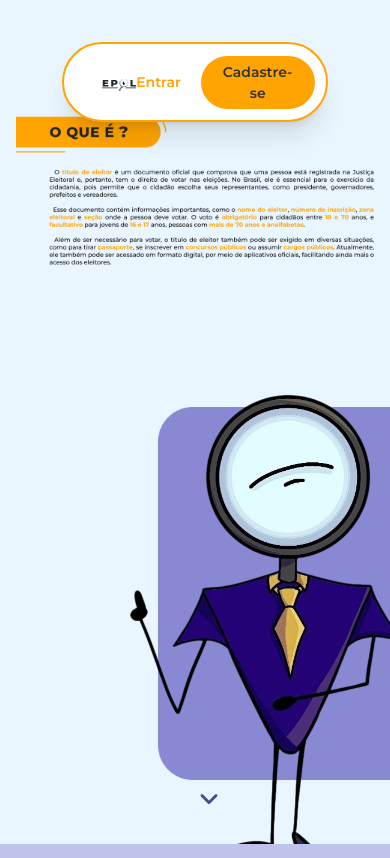
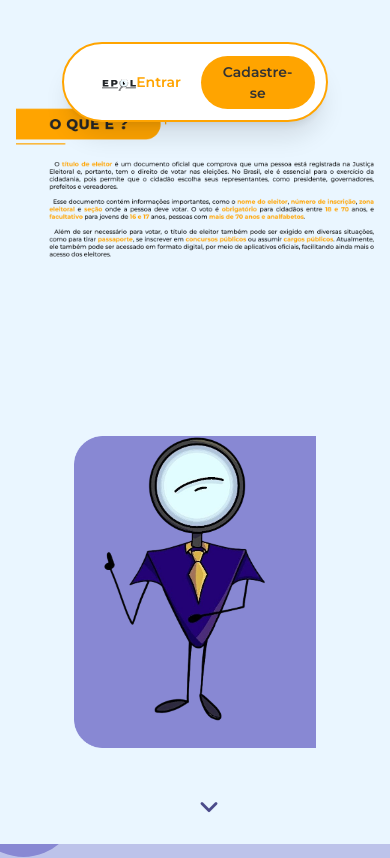
Before and after one commit to tcc-epol-ejs/epol-web, a React (Vite) app: page /etitulo in a window 390 px wide. Shown: the top 858 px of the page. Built offline with nearby package versions, Linux system fonts and the light colour scheme.

Commit message:
feat: responsividade da tela de etitulo

```diff
--- a/package.json
+++ b/package.json
@@ -11,7 +11,7 @@
     "format": "prettier . --write"
   },
   "dependencies": {
-    "@supabase/supabase-js": "^2.109.0",
+    "@supabase/supabase-js": "^2.119.2",
     "axios": "^1.17.0",
     "lucide-react": "^1.31.0",
     "react": "^18.2.0",
--- a/src/pages/etitulo/index.tsx
+++ b/src/pages/etitulo/index.tsx
@@ -38,38 +38,36 @@ function Etitulo() {
         </div>
 
         {/* PRIMEIRA PARTE SEÇÃO */}
-        <div className="relative w-full min-h-[100dvh] bg-[#eaf6ff] flex flex-col md:flex-row justify-between items-center md:items-start overflow-hidden pt-24 sm:pt-32 md:pt-40 lg:pt-[8vw] pb-16 md:pb-20 px-4 sm:px-8 md:pl-[0vw] gap-10 md:gap-6">
+
+        <div className="relative w-full min-h-[100dvh] bg-[#eaf6ff] flex flex-col md:flex-row justify-between items-center md:items-start overflow-hidden pt-24 sm:pt-32 md:pt-40 lg:pt-[8vw] pb-24 md:pb-20 px-4 sm:px-8 md:pl-[0vw] gap-6 md:gap-6">
           {/* COLUNA ESQUERDA - IMAGEM COM TEXTO */}
-          <div className="flex flex-col items-center md:items-start w-full md:max-w-[55%] mt-4 md:mt-[4vw]">
+          <div className="flex flex-col items-center md:items-start w-full md:max-w-[55%] mt-2 md:mt-[4vw]">
             <img
               src={etitulo}
               alt="etitulo"
-              className="w-full max-w-[720px] md:max-w-none md:w-[115%] lg:w-[130%] h-auto "
+              className="w-full max-w-[420px] sm:max-w-[560px] md:max-w-none md:w-[115%] lg:w-[130%] h-auto"
             />
           </div>
 
           {/* COLUNA DIREITA - MASCOTE */}
-          <div className="shrink-0 flex justify-center md:justify-end w-full md:w-[38%] max-w-[380px] md:max-w-[560px]">
+          <div className="shrink-0 flex justify-center md:justify-end w-full md:w-[38%] max-w-[300px] sm:max-w-[380px] md:max-w-[560px]">
             <div
               ref={trackRef}
-              className="relative w-full aspect-[480/500] mt-4 md:mt-8"
+              className="relative w-full aspect-[480/500] mt-2 md:mt-8"
             >
               <img
                 src={retanguloazul}
                 alt="retanguloazul"
-                className="absolute top-0 left-[30%] w-full h-full object-contain"
+                className="absolute top-0 left-0 md:left-[30%] w-full h-full object-contain"
               />
               <img
                 src={pipo_fechado}
                 alt="pipo_fechado"
-                className="absolute"
-                style={{
-                  bottom: '-30%',
-                  left: '25%',
-                  width: '200%',
-                  height: '140%',
-                  objectFit: 'cover',
-                }}
+                className="
+          absolute object-contain
+          bottom-0 left-1/2 -translate-x-1/2 w-[110%] h-[110%]
+          md:bottom-[-30%] md:left-[25%] md:translate-x-0 md:w-[200%] md:h-[140%] md:object-cover
+        "
               />
             </div>
           </div>
@@ -78,7 +76,7 @@ function Etitulo() {
           <button
             onClick={scrollToNextSection}
             aria-label="Rolar para a próxima seção"
-            className="absolute bottom-6 sm:bottom-8 left-1/2 -translate-x-1/2 flex flex-col items-center animate-bounce z-[1] cursor-pointer"
+            className="absolute bottom-4 sm:bottom-8 left-1/2 -translate-x-1/2 flex flex-col items-center animate-bounce z-[1] cursor-pointer"
           >
             <svg
               width="28"
@@ -113,10 +111,10 @@ function Etitulo() {
           {bolasConfig.map((b, i) => (
             <div
               key={i}
-              className="absolute rounded-full hidden sm:block"
+              className="absolute rounded-full"
               style={{
-                width: `min(${b.size}px, 22vw)`,
-                height: `min(${b.size}px, 22vw)`,
+                width: `min(${b.size}px, 28vw)`,
+                height: `min(${b.size}px, 28vw)`,
                 top: 'top' in b ? b.top : undefined,
                 bottom: 'bottom' in b ? b.bottom : undefined,
                 left: 'left' in b ? b.left : undefined,
```
Also changed, not shown: 2 other files (tests, documents, lock files or other folders).
